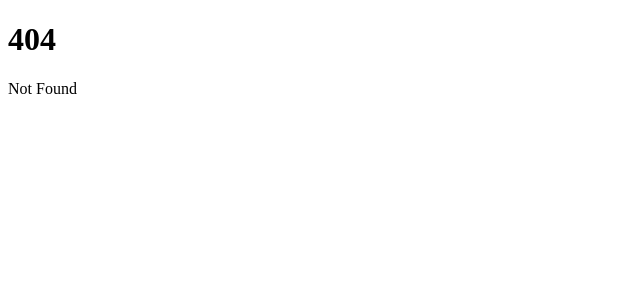
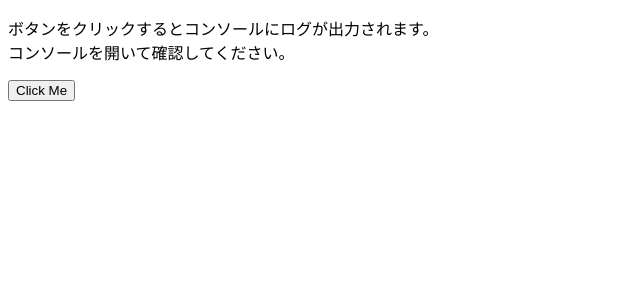
Before and after one commit to codegrid/2025-svelte-demo, a SvelteKit app: page /3/rest-props in a window 1280 px wide. Before the commit this address had no page. Shown: the top 300 px of the page, without its empty margins (0-640 px from the left). Built offline with nearby package versions, Linux system fonts and the light colour scheme.

Commit message:
Add rest-props demo

```diff
--- /dev/null
+++ b/src/routes/3/rest-props/+page.svelte
@@ -0,0 +1,15 @@
+<script>
+ import LabeledButton from './LabeledButton.svelte';
+</script>
+
+<p>
+  ボタンをクリックするとコンソールにログが出力されます。<br>
+  コンソールを開いて確認してください。
+</p>
+
+<LabeledButton
+  label="Click Me"
+  type="button"
+  onclick={() => console.log('Button clicked!')}
+  class="btn"
+/>
--- /dev/null
+++ b/src/routes/3/rest-props/LabeledButton.svelte
@@ -0,0 +1,5 @@
+<script>
+  let { label, ...attrs } = $props();
+</script>
+
+<button {...attrs}>{label}</button>
```
